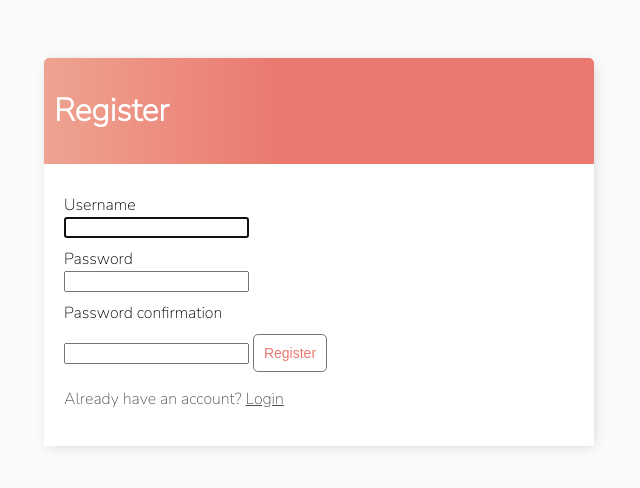
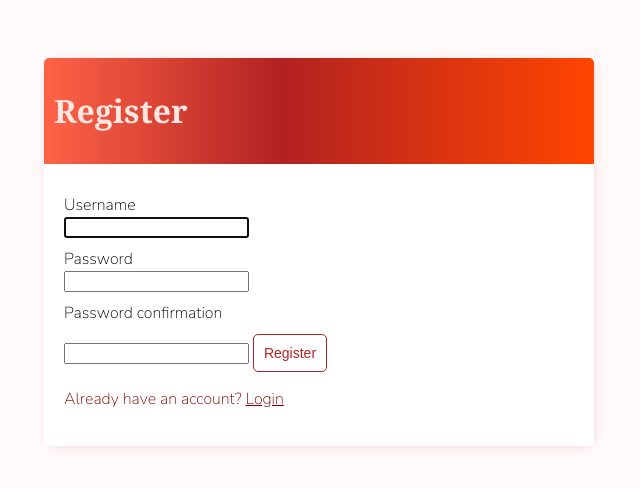
Before and after one commit to SenayTes/Fullstack_dev, a Django app: page /register in a window 1280 px wide. Shown: the top 488 px of the page, without its empty margins (321-961 px from the left). Run offline with Django 4.2, Linux system fonts and the light colour scheme.

Commit message:
Did some changes

```diff
--- a/ProcastNoMore/todo/templates/todo/main.html
+++ b/ProcastNoMore/todo/templates/todo/main.html
@@ -11,32 +11,26 @@
 
     <style>
         body {
-            background-color: #FAFAFA;
+            background-color: #FFFAFA; /* Lighter red tone for the background */
             font-family: 'Nunito Sans', sans-serif;
             padding-top: 50px;
         }
 
-        h1,
-        h2,
-        h3,
-        h4,
-        h5,
-        h6,
-            {
-                font-family: 'Raleway', sans-serif;
-            }
-
-        a,
-        p {
-            color: #4b5156
+        h1, h2, h3, h4, h5, h6 {
+            font-family: Georgia, serif;
+            color: #FFE6E1; /* Dark red for headers */
         }
 
-        .container{
+        a, p {
+            color: #800000; /* Maroon for text */
+        }
+
+        .container {
             max-width: 550px;
             margin: auto;
             background-color: #fff;
-            -webkit-box-shadow: 2px 2px 13px -4px rgba(0, 0, 0, 0.21);
-            box-shadow: 2px 2px 13px -4px rgba(0, 0, 0, 0.21);
+            -webkit-box-shadow: 2px 2px 13px -4px rgba(178, 34, 34, 0.21); /* Red shadow */
+            box-shadow: 2px 2px 13px -4px rgba(178, 34, 34, 0.21); /* Red shadow */
         }
 
         .header-bar {
@@ -45,10 +39,10 @@
             color: #fff;
             padding: 10px;
             border-radius: 5px 5px 0 0;
-            background: linear-gradient(90deg, #EEA390 0%, #EB796F 43%, #EB796F 100%);
+            background: linear-gradient(90deg, #FF6347 0%, #B22222 43%, #FF4500 100%); /* Gradient with different red tones */
         }
 
-        .header-bar a{
+        .header-bar a {
             color: rgb(247, 247, 247);
             text-decoration: none;
         }
@@ -59,16 +53,16 @@
             justify-content: space-between;
             padding: 20px;
             background-color: #fff;
-            border-top: 1px solid rgb(226, 226, 226);
+            border-top: 1px solid rgb(205, 92, 92); /* Soft red border */
         }
 
         .task-title {
             display: flex;
         }
 
-        .task-title a{
+        .task-title a {
             text-decoration: none;
-            color: #4b5156;
+            color: #800000; /* Maroon for links */
             margin-left: 10px;
         }
 
@@ -82,14 +76,14 @@
         .task-incomplete-icon {
             height: 20px;
             width: 20px;
-            background-color: rgb(218, 218, 218);
+            background-color: rgb(240, 128, 128); /* Light red for incomplete icons */
             border-radius: 50%;
         }
 
         .delete-link {
             text-decoration: none;
             font-weight: 900;
-            color: #cf4949;
+            color: #DC143C; /* Crimson for delete links */
             font-size: 22px;
             line-height: 0;
         }
@@ -102,7 +96,7 @@
         }
 
         #add-link {
-            color: #EB796F;
+            color: #FF4500; /* Orange-red for add link */
             text-decoration: none;
             font-size: 42px;
             text-shadow: 1px 1px #81413b;
@@ -119,9 +113,9 @@
         }
 
         .button {
-            border: 1px solid #757575;
+            border: 1px solid #B22222; /* Firebrick for button border */
             background-color: #FFF;
-            color: #EB796F;
+            color: #B22222; /* Firebrick for button text */
             padding: 10px;
             font-size: 14px;
             border-radius: 5px;
@@ -129,11 +123,12 @@
             text-decoration: none;
         }
 
-        .card-body{
+        .card-body {
             padding: 20px;
         }
+    </style>
 
-    </style>
+
   </head>
   <body>
         <div class="container">
```
Also changed, not shown: ProcastNoMore/db.sqlite3.
